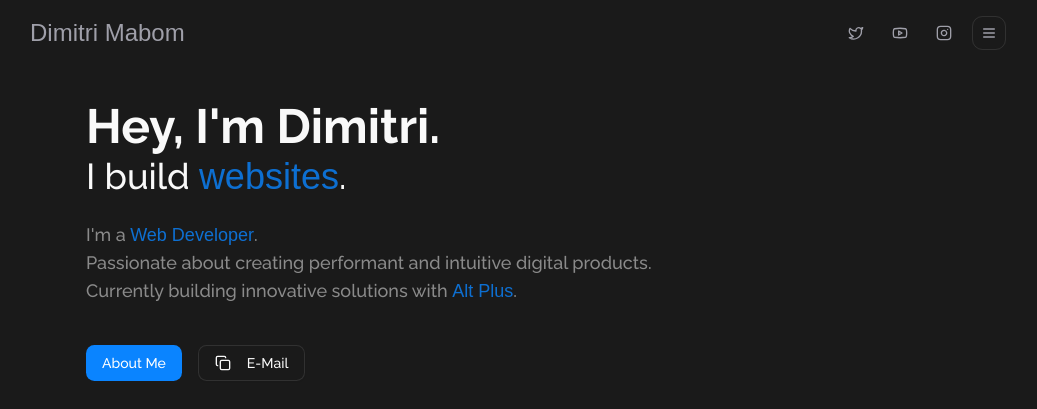
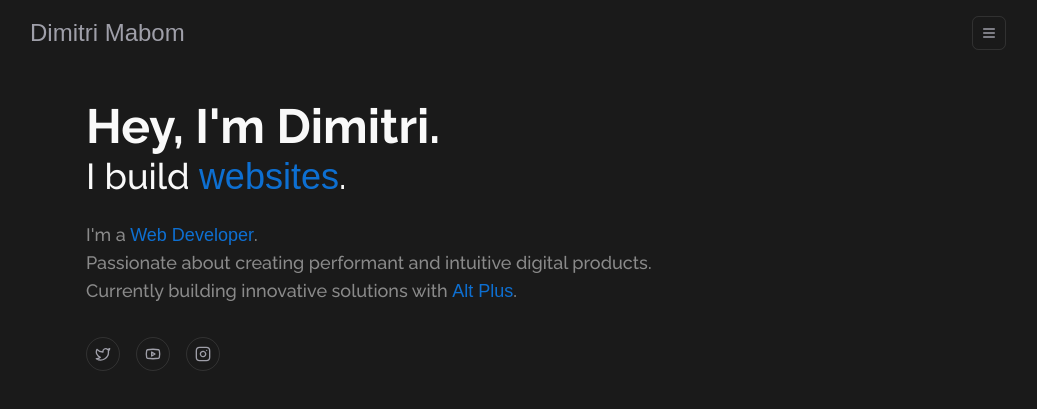
Before and after one commit to dimitrimabom/dimitri-portfolio, a Next.js app: page / in a window 1280 px wide. Shown: the top 409 px of the page, without its empty margins (122-1159 px from the left). Built offline with nearby package versions, Linux system fonts and the light colour scheme; a web font is replaced by a local one.

Commit message:
Enhance Home and Header components by adding social media links, improving button styles, and refining layout transitions for better user experience.

```diff
--- a/app/globals.css
+++ b/app/globals.css
@@ -88,6 +88,7 @@
 
 button {
   cursor: pointer;
+  outline: none;
 }
 
 @layer base {
--- a/app/page.tsx
+++ b/app/page.tsx
@@ -7,9 +7,9 @@ import {
   TooltipTrigger,
 } from "@/components/ui/tooltip";
 import { MoveRight } from "lucide-react";
-import Image from "next/image";
 import Link from "next/link";
 import Card from "@/components/Card";
+import { Twitter, Youtube, Instagram } from "lucide-react";
 
 export default function Home() {
   return (
@@ -63,6 +63,30 @@ export default function Home() {
             <span className="text-primary/80 font-eduHand">Alt Plus</span>.
           </p>
 
+          <div className="flex items-center gap-4 pt-8">
+            <Link
+              href="https://x.com/@dimitrimabom"
+              target="_blank"
+              className="p-2 rounded-full border border-border text-muted-foreground hover:text-primary hover:border-primary transition-colors"
+            >
+              <Twitter className="w-4 h-4" />
+            </Link>
+            <Link
+              href="https://www.youtube.com/@dimitrimabom"
+              target="_blank"
+              className="p-2 rounded-full border border-border text-muted-foreground hover:text-primary hover:border-primary transition-colors"
+            >
+              <Youtube className="w-4 h-4" />
+            </Link>
+            <Link
+              href="https://www.instagram.com/dimitrimabom/"
+              target="_blank"
+              className="p-2 rounded-full border border-border text-muted-foreground hover:text-primary hover:border-primary transition-colors"
+            >
+              <Instagram className="w-4 h-4" />
+            </Link>
+          </div>
+
           <div className="flex items-center gap-4 pt-10">
             <Link href="/about">
               <Button className="text-white">About Me</Button>
--- a/components/Card.tsx
+++ b/components/Card.tsx
@@ -10,7 +10,7 @@ export default function Card({ image, title, category }: CardProps) {
   return (
     <div
       className="relative rounded-sm overflow-hidden shadow-md group-hover:rounded-lg
-                    group-hover:shadow-xl transition-all duration-300 ease-in-out w-[380px] group transition cursor-pointer "
+                    group-hover:shadow-xl transition-all duration-300 ease-in-out w-[380px] group transition cursor-pointer hover:rounded-none "
     >
       {/* Image */}
       <img
--- a/components/Header.tsx
+++ b/components/Header.tsx
@@ -1,7 +1,7 @@
 "use client";
 
 import Link from "next/link";
-import { Twitter, Youtube, Instagram, Menu } from "lucide-react";
+import { Menu } from "lucide-react";
 import { useState, useRef, useEffect } from "react";
 
 export default function Header() {
@@ -33,30 +33,9 @@ export default function Header() {
 
         {/* Icons */}
         <nav className="flex items-center gap-3">
-          <Link
-            href="https://x.com/@dimitrimabom"
-            target="_blank"
-            className="p-2 text-muted-foreground hover:text-primary hover:border-primary transition-colors"
-          >
-            <Twitter className="w-4 h-4" />
-          </Link>
-          <Link
-            href="https://www.youtube.com/@dimitrimabom"
-            target="_blank"
-            className="p-2 text-muted-foreground hover:text-primary hover:border-primary transition-colors"
-          >
-            <Youtube className="w-4 h-4" />
-          </Link>
-          <Link
-            href="https://www.instagram.com/dimitrimabom/"
-            target="_blank"
-            className="p-2 text-muted-foreground hover:text-primary hover:border-primary transition-colors"
-          >
-            <Instagram className="w-4 h-4" />
-          </Link>
           <div className="relative" ref={menuRef}>
             <button
-              className="p-2 rounded-lg border border-border text-muted-foreground hover:text-primary hover:border-primary transition-colors focus:outline-none focus:ring-2 focus:ring-primary"
+              className="p-2 rounded-sm hover:rounded-none transition-all duration-600 ease-in-out border border-border text-muted-foreground transition-colors focus:outline-none focus:ring-2 focus:ring-primary"
               aria-label="Ouvrir le menu"
               type="button"
               onClick={() => setOpen((prev) => !prev)}
@@ -68,7 +47,7 @@ export default function Header() {
             {open && (
               <div
                 id="menu-dropdown"
-                className="absolute right-0 mt-2 w-40 bg-background border border-border rounded-lg shadow-lg z-10"
+                className="absolute right-0 mt-2 w-40 bg-background border border-border rounded-lg hover:rounded-none transition-all duration-300 ease-in-out shadow-lg z-10"
                 role="menu"
                 aria-label="Menu principal"
               >
```
